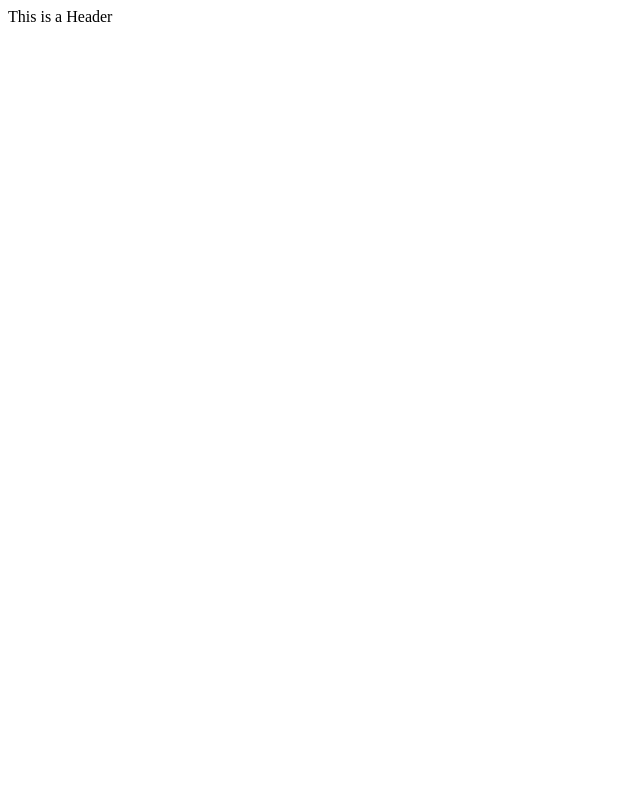
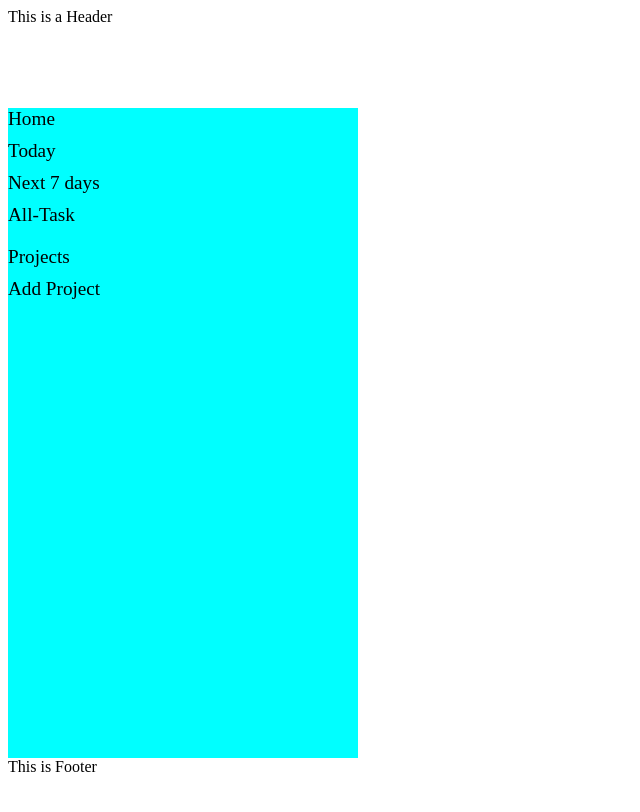
Before and after one commit to Avad05/Todo-app, a website built with webpack: page src/template.html in a window 1280 px wide. Shown: the whole page, without its empty margins (0-640 px from the left). Built offline with nearby package versions, Linux system fonts and the light colour scheme.

Commit message:
Sidebar Done!

```diff
--- a/src/index.js
+++ b/src/index.js
@@ -1,4 +1,7 @@
 // index.js
 import { greeting } from "./greeting.js";
-
+import "./style.css";
+import  sideBar  from "./sidebar.js";
+import { hiddenModal } from "./modal.js";
+sideBar();
 console.log(greeting);
--- /dev/null
+++ b/src/modal.js
@@ -0,0 +1,45 @@
+export function hiddenModal(){
+    const modal = document.createElement('div');
+    modal.id='taskModal';
+    modal.className='modal';
+    modal.style.display = 'none';
+
+    modal.innerHTML = `
+    <div class = "modal-content">
+    <h2>Enter the Project Title</h2>
+    <input type = "text" id = "projectTitle" placeholder = "Project Title">
+    <div class = "Modal-button">
+    <button id = "submit">Submit</button>
+    <button id = "cancel">Cancel</button>
+    </div>
+     </div>`
+
+
+document.body.appendChild(modal);
+
+const cancelButton = document.querySelector("#cancel");
+const submitButton = document.querySelector("#submit");
+const inputTitle = document.querySelector("#projectTitle");
+
+cancelButton.addEventListener('click', ()=>{
+    modal.style.display = 'none';
+    inputTitle.value = '';
+})
+
+submitButton.addEventListener('click', ()=>{
+    const projectTitleInput = inputTitle.value.trim();
+    if(projectTitleInput){
+        console.log('Project-Title', projectTitleInput);
+        modal.style.display = 'none';
+        inputTitle.value = '';
+    }
+    else{
+        alert('Please Enter a Project Title');
+    }
+});
+
+return {
+    open: () => modal.style.display = 'flex',
+    close: () => modal.style.display = 'none',
+  };
+}
--- /dev/null
+++ b/src/sidebar.js
@@ -0,0 +1,48 @@
+import "./style.css";
+import { hiddenModal } from "./modal.js";
+export default function sideBar(){
+    const content = document.querySelector(".sidebar");
+
+    const home = document.createElement("div");
+    home.classList.add("Home");
+    home.textContent = "Home";
+
+
+    const allTask = document.createElement("div");
+    allTask.classList.add("allTask");
+    allTask.textContent = "All-Task";
+
+    const today = document.createElement("div");
+    today.classList.add("today");
+    today.textContent = "Today";
+
+    const next = document.createElement("div");
+    next.classList.add("next");
+    next.textContent = "Next 7 days";
+
+    home.appendChild(today);
+    home.appendChild(next);
+    home.appendChild(allTask);
+    content.appendChild(home);
+
+    const project = document.createElement("div");
+    project.classList.add("project");
+    project.textContent = "Projects";
+
+
+    const add = document.createElement("div");
+    add.classList.add("add");
+    add.textContent = "Add Project";
+
+    project.appendChild(add);
+    content.appendChild(project);
+
+      /*modal shit */
+    const taskModal = hiddenModal();
+    const addingPro = document.querySelector(".add");
+    addingPro.addEventListener('click', ()=>{
+        taskModal.open();
+    });
+
+
+}
--- /dev/null
+++ b/src/style.css
@@ -0,0 +1,37 @@
+body{
+    display: grid;
+    grid-template-rows: 100px 1fr 50px;
+    grid-template-columns: 1fr;
+    min-height: 100vh;
+}
+.mid{
+    display: grid;
+    grid-template-columns: 350px 1fr;
+    grid-template-rows: 1fr;
+    min-width: 100vh;
+}
+.sidebar{
+    background-color: aqua;
+}
+
+.allTask{
+    color: black;
+}
+
+/* Editing the Sidebar */
+
+.Home{
+    display: flex;
+    flex-direction: column;
+    gap: 10px;
+    font-size: larger;
+    padding-bottom: 20px;
+}
+
+.project{
+    display: flex;
+    flex-direction: column;
+    gap: 10px;
+    height: 15px;
+    font-size: larger;
+}
--- a/src/template.html
+++ b/src/template.html
@@ -7,5 +7,10 @@
 </head>
 <body>
     <header>This is a Header</header>
+    <div class="mid">
+    <div class="sidebar"></div>
+    <div class="content"></div>
+    </div>
+    <footer>This is Footer</footer>
 </body>
 </html>
```
Also changed, not shown: webpack.config.js (line endings or trailing spaces).
